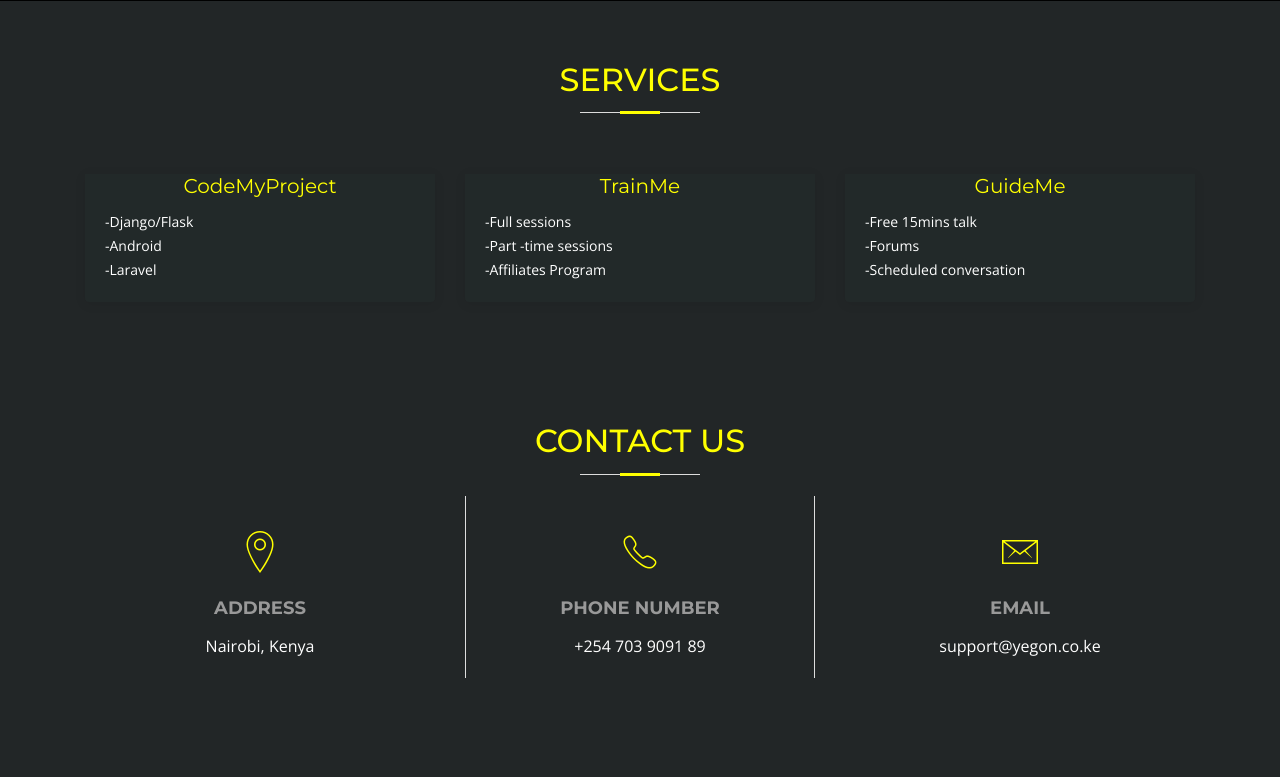
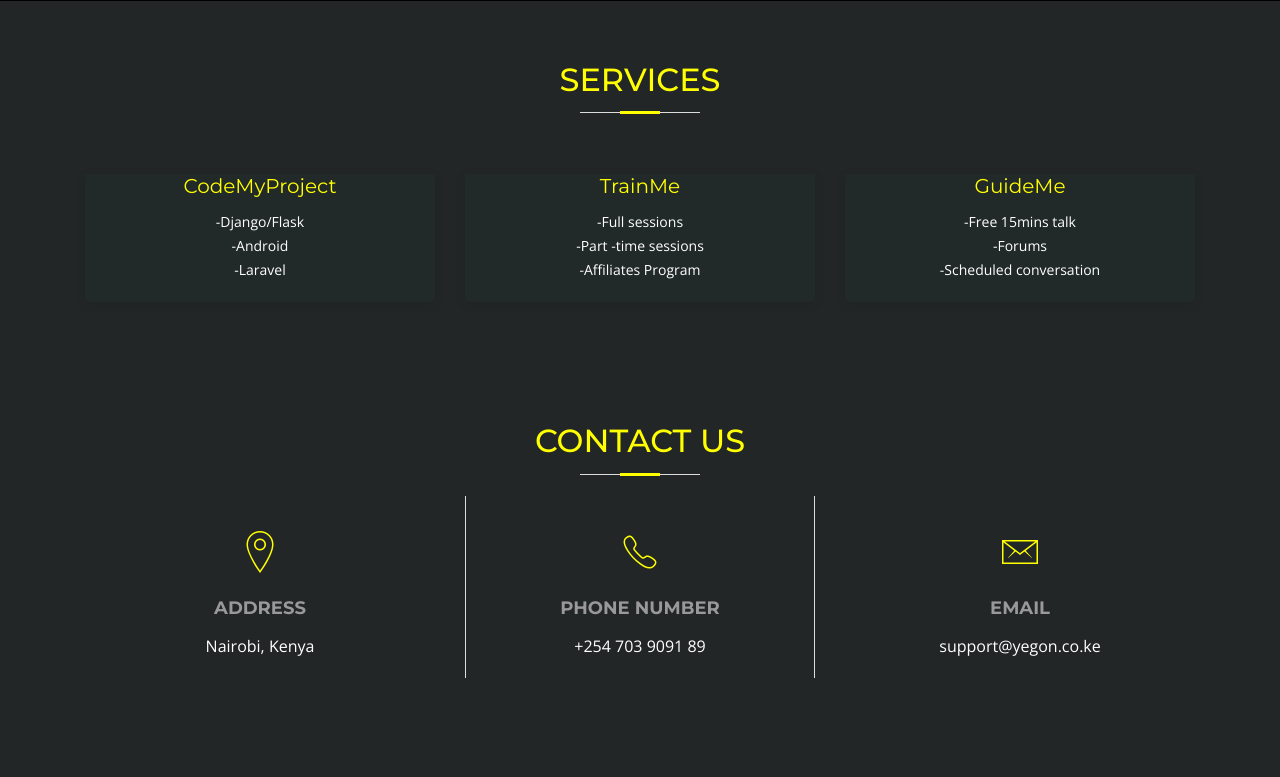
Before and after one commit to yegonke/Cookbook, a Django app: page / in a window 1280 px wide. Shown: the part 799-1576 px from the top of the page. Run offline with Django 3.2, Linux system fonts and the light colour scheme; some libraries are stand-ins or nearby versions; some web fonts are replaced.

Commit message:
improve licitguides.xyz

```diff
--- a/templates/index.html
+++ b/templates/index.html
@@ -172,7 +172,7 @@
             <div class="about-col">
 
                <h2 class="title"><a href="http://www.licitguides.xyz/codeforme/">CodeMyProject</a></h2>
-            <p class="description">-Django/Flask<br>-Android<br>-Laravel<br></p>
+            <p style="text-align: center;" class="description">-Django/Flask<br>-Android<br>-Laravel<br></p>
             </div>
           </div>
 
@@ -180,7 +180,7 @@
             <div class="about-col">
 
               <h2 class="title"><a href="http://www.licitguides.xyz/trainme/">TrainMe</a></h2>
-            <p class="description">-Full sessions<br>-Part -time sessions<br>-Affiliates Program</p>
+            <p style="text-align: center;" class="description">-Full sessions<br>-Part -time sessions<br>-Affiliates Program</p>
             </div>
           </div>
 
@@ -188,7 +188,7 @@
             <div class="about-col">
 
              <h2 class="title"><a href="http://www.licitguides.xyz/guideme/">GuideMe</a></h2>
-            <p class="description">-Free 15mins talk<br>-Forums<br>-Scheduled conversation</p>
+            <p style="text-align: center;"class="description">-Free 15mins talk<br>-Forums<br>-Scheduled conversation</p>
             </div>
           </div>
 
```
